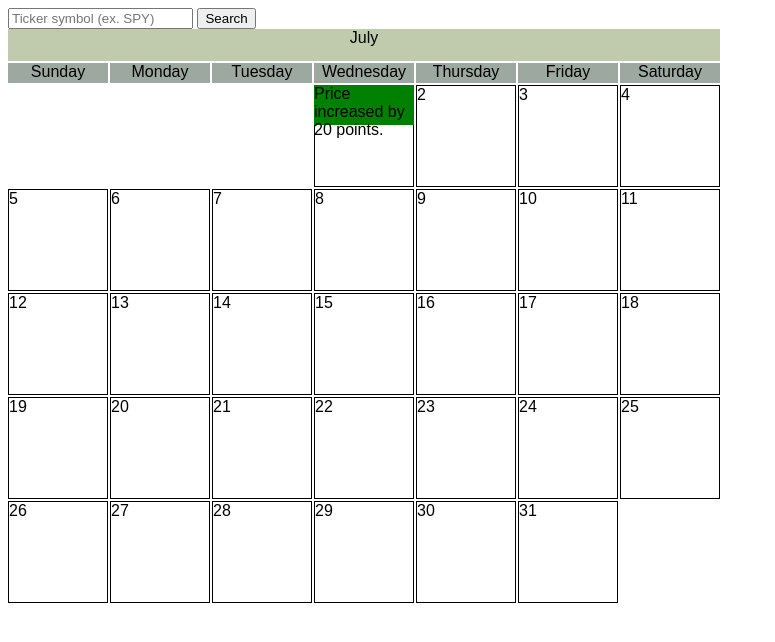
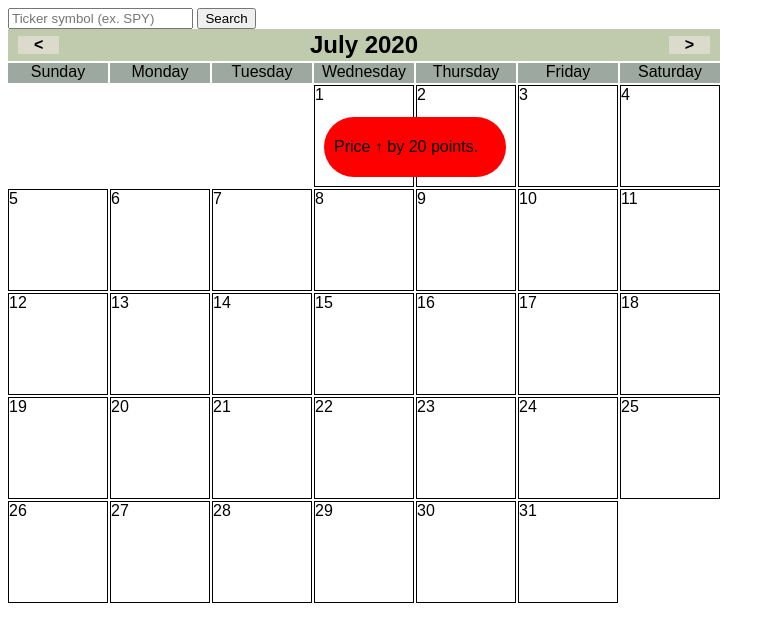
Before and after one commit to me-here/stock-calendar, a plain HTML site: page index.html in a window 1280 px wide. Shown: the whole page, without its empty margins (0-775 px from the left). Drawn offline with Linux system fonts and the light colour scheme.

Commit message:
Left + right buttons update calendar month

```diff
--- a/a.js
+++ b/a.js
@@ -1,3 +1,5 @@
+let currentDate = new Date();
+
 function getData(symbol, start, end, timeframe="D") {
     var req = new XMLHttpRequest();
     req.onreadystatechange = ()=>{
@@ -15,13 +17,13 @@ function getData(symbol, start, end, timeframe="D") {
 function processData(data) {
     processedClose = data.c
     let dates = document.querySelectorAll("#variable-start-space ~ div")
-    const offset = document.getElementById("variable-start-space").style.gridColumnEnd
+    offset = parseInt(document.getElementById("variable-start-space").style.gridColumnEnd)
     for(let i = 0; i < dates.length; i++) {
         // TODO: if not holiday
 
 
         // Not a weekday
-        dayOfWeek = (parseInt(dates[i].innerHTML) + parseInt(offset) - 1) % 7;
+        dayOfWeek = (parseInt(dates[i].innerHTML) + offset - 1) % 7;
         if(dayOfWeek == 1 | dayOfWeek == 7) continue;
 
         // we didn't finish the month
@@ -29,15 +31,35 @@ function processData(data) {
 
         let color = "red";
         if(processedClose[i+1] - processedClose[i] >= 0) {   // if it closed higher than the previous day
+            let bubble = document.createElement("div");
             color = "green";
         }
         dates[i].style.backgroundColor = color;
+
+
     }
+
+    // Go through each of the dates
+    startColumn = offset;
+    for(let i = 0; i < dates.length; i++) {
+        if(i > processedClose.length - 2) break;
+        dayOfWeek = (parseInt(dates[i].innerHTML) + parseInt(offset) - 1) % 7;
+        if(dayOfWeek == 1 | dayOfWeek == 7) continue;
+
+
+        /*
+        if(dates[i].style.backgroundColor != dates[i+1].style.backgroundColor) {
+            endColumn = i + 1 + offset;
+            console.log(startColumn, endColumn)
+            startColumn = i + 2 + offset;
+        }*/
+    }
+
+
 
 }
 
-function calculateCalendarRange() {
-    var date = new Date();
+function calculateCalendarRange(date=new Date()) {
     const year = date.getFullYear();
     const month = date.getMonth();
 
@@ -54,20 +76,28 @@ function calculateCalendarRange() {
     }
 }
 
-function offsetCalendar() {
-    const range = calculateCalendarRange();
+function offsetCalendar(date=new Date()) {
+    // Display current month and year in calendar
+    document.getElementById("month").innerHTML = new Intl.DateTimeFormat('en-US', {month: 'long', year: 'numeric'}).format(date);
+
+    const range = calculateCalendarRange(date);
     if(range == null) return
 
     // Empty space at beginning of calendar
-    if(range.firstDayOfWeek != 0) { // if start date is not Sunday
-        document.getElementById("variable-start-space").style.display = "block";
-        document.getElementById("variable-start-space").style.gridColumnEnd = range.firstDayOfWeek;
+    console.log(range.firstDayOfWeek)
+
+    if(range.firstDayOfWeek == 1) {
+        document.getElementById("variable-start-space").style.display = "none";
     }
+    document.getElementById("variable-start-space").style.gridColumnEnd = range.firstDayOfWeek;
+    console.log("fdsfasfsa ", document.getElementById("variable-start-space").style.gridColumnEnd)
 
     // Correct number of days in month
     for (let day of document.getElementsByClassName("last-days")) {
         if(parseInt(day.innerHTML) > parseInt(range.lastDayOfMonth)) {
             day.style.display = "none";
+        } else {
+            day.style.display = "block";
         }
     }
 }
@@ -82,9 +112,41 @@ function fetch() {
     getData(tickerSymbol, unixFromDate(range.lastDayLastMonth), unixFromDate(range.lastDate));
 }
 
+function configureGrid() {
+    let grid = document.querySelectorAll("#variable-start-space ~ div")
+    let offset = parseInt(document.getElementById("variable-start-space").style.gridColumnEnd) - 2
+    grid.forEach(element => {
+        let itemNum = parseInt(element.innerHTML) + offset // Day number + offset
+        let row = Math.floor(itemNum / 7) + 1   // default value 1
+        let column = itemNum % 7 + 1;
+
+        element.style.gridColumnStart = column
+        element.style.gridRowStart = row
+    });
+}
+
+function changeMonth(newMonth) {
+    console.log(newMonth)
+    offsetCalendar(newMonth);
+    configureGrid();
+    return
+}
+
+
 window.onload = function() {
     offsetCalendar();
+    configureGrid();
     document.getElementById('search').addEventListener('click', ()=>{
         fetch();
     });
+
+    document.getElementById('previousMonth').addEventListener('click', ()=>{
+        currentDate.setMonth(currentDate.getMonth() - 1);
+        changeMonth(currentDate);
+    });
+
+    document.getElementById('nextMonth').addEventListener('click', ()=>{
+        currentDate.setMonth(currentDate.getMonth() + 1);
+        changeMonth(currentDate);
+    });
 }
--- a/index.html
+++ b/index.html
@@ -9,7 +9,15 @@
         <input type="text" id="symbol" placeholder="Ticker symbol (ex. SPY)">
         <button id="search">Search</button>
         <div class="calendar-grid">
-            <div class="month-label">July</div>
+            <div class="month-label">
+                <div href="" class="monthChange" id="previousMonth">
+                    <
+                </div>
+                <h2 id="month" style="margin-right: auto; margin-left: auto;">July</h2>
+                <div href="" class="monthChange" id="nextMonth">
+                    >
+                </div>
+            </div>
 
             <div class="day-label">Sunday</div>
             <div class="day-label">Monday</div>
@@ -20,9 +28,11 @@
             <div class="day-label">Saturday</div>
 
             <div class="calendar-grid">
-                <div style="grid-column: 4 / 5; grid-row: 1; height: 40px; background-color: green; z-index: 10; justify-content: center;">Price increased by 20 points.</div>
+                <div class="bubble" id="bubble-1">
+                    <div>Price &uarr; by 20 points.</div>
+                    </div>
                 <div id="variable-start-space"></div>
-                <div style="grid-column: 4; grid-row: 1;">1</div>
+                <div>1</div>
                 <div>2</div>
                 <div>3</div>
                 <div>4</div>
--- a/main.css
+++ b/main.css
@@ -1,5 +1,13 @@
 * {
     font-family: sans-serif;
+}
+
+.monthChange {
+    font-weight: 900;
+    cursor: pointer;
+    background-color: rgb(219, 219, 204);
+    padding: 0 1em 0 1em;
+    margin: 0 10px 0 10px;
 }
 
 .calendar-grid {
@@ -9,6 +17,7 @@
     grid-auto-columns: minmax(100px, auto);
     row-gap: 2px;
     column-gap: 2px;
+    align-items: end;
 }
 
 .day-label {
@@ -19,9 +28,11 @@
 
 .month-label {
     grid-column: 1 / -1;
-    text-align: center;
     height: 2em;
     background-color: #C0CAAD;
+    display: flex;
+    align-items: center;
+    justify-content: center;
     /*44633F*/
 }
 
@@ -34,12 +45,28 @@
 #variable-start-space ~ div {
     height: 100px;
     border: 1px solid black;
+    background-color: initial;
 }
 
 .bubble {
+    height: 60px;
+    display: flex;
     z-index: 100;
-    height: 50px;
-    background-color: yellow;
-    grid-row: 2;
-    grid-column: 1/5;
+    align-items: center;
+    margin: 10px;
+    border-radius: 30px;
+    display: none;
 }
+
+.bubble * {
+    padding-left: 10px;
+    padding-right: 10px;
+}
+
+#bubble-1 {
+    /* Programatically update */
+    display: flex;
+    background-color: red;
+    grid-column: 4 / 6;
+    grid-row: 1;
+}
```
